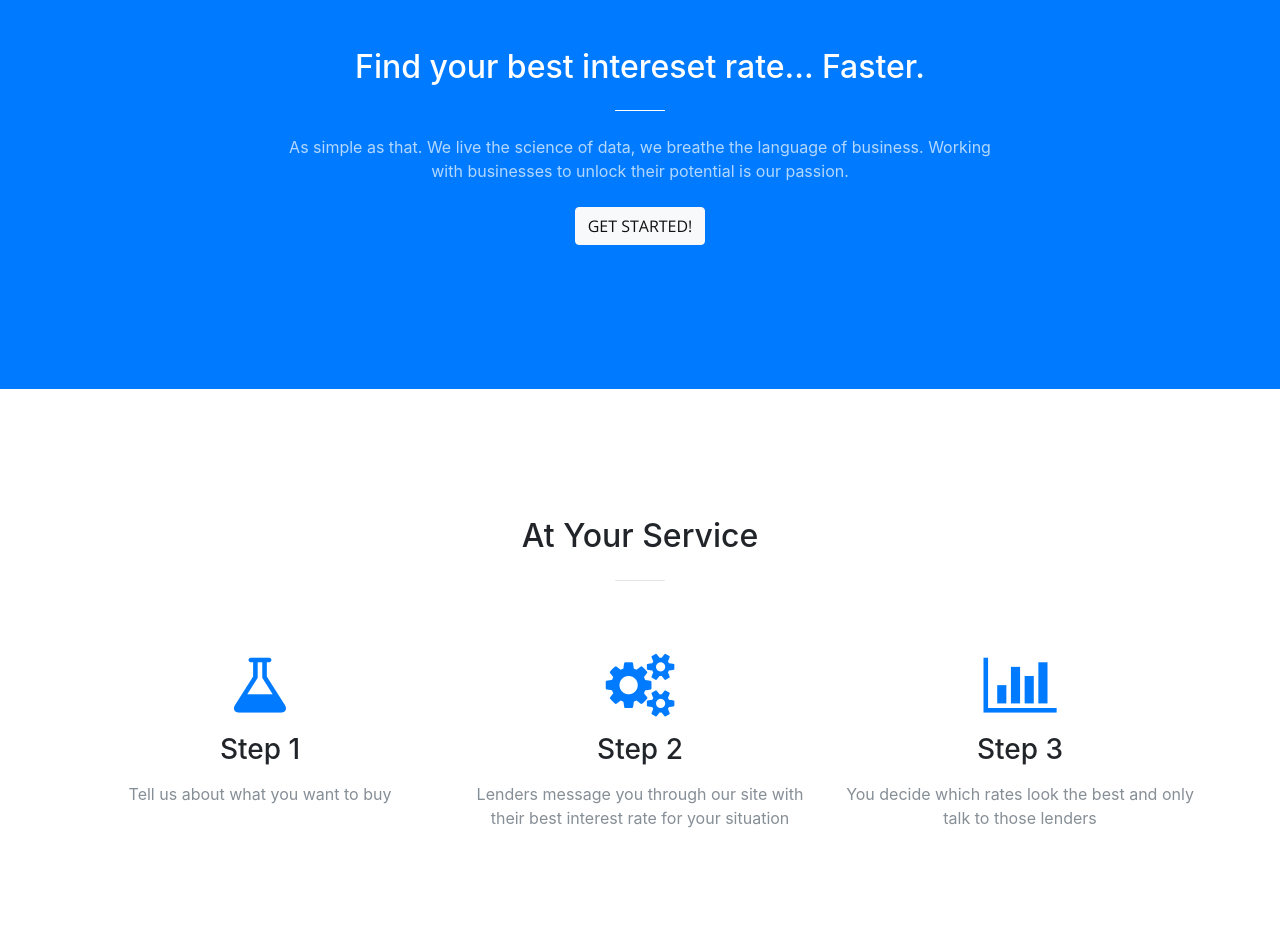
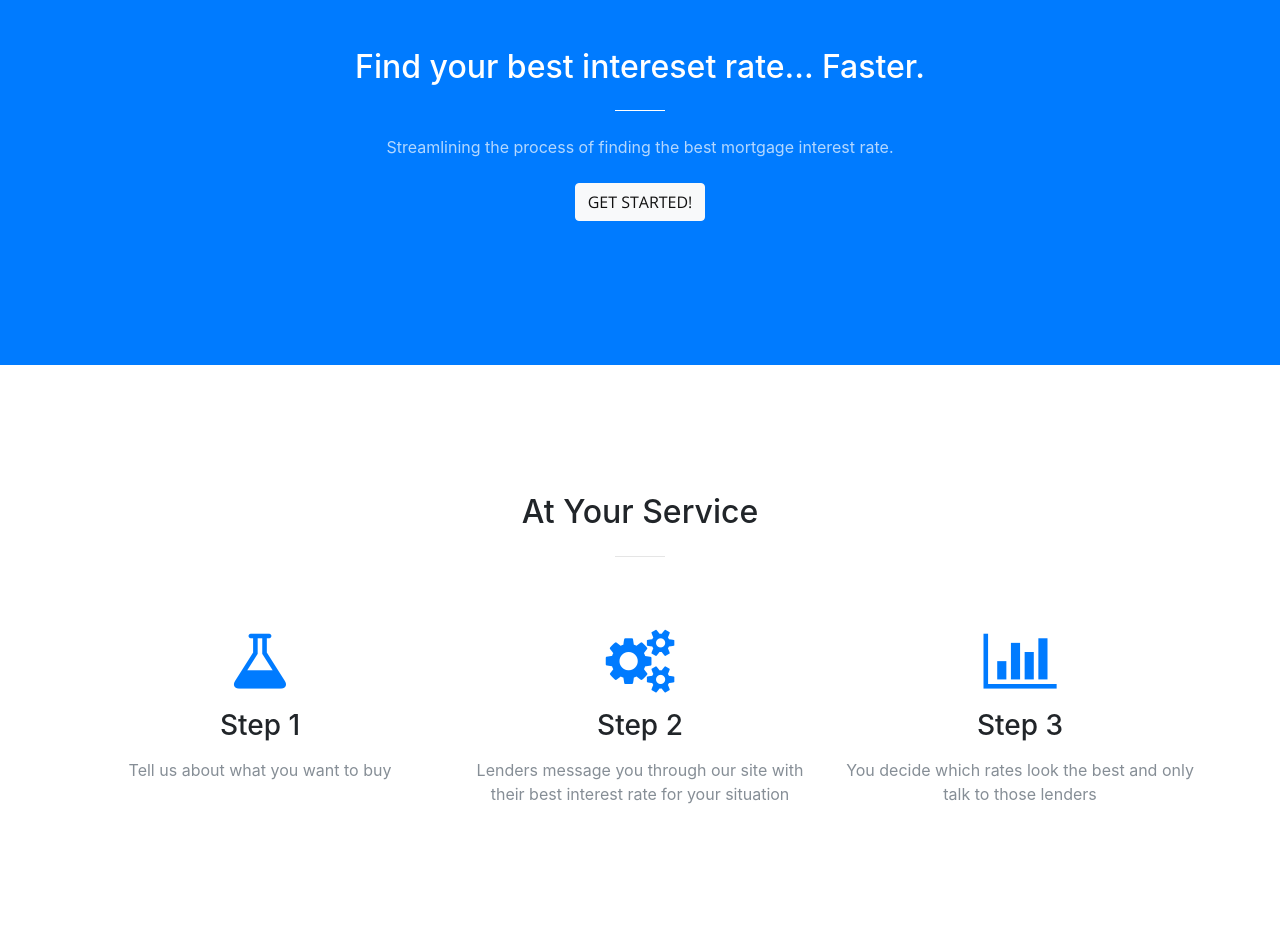
Before and after one commit to rightrate/rightrate.github.io, a website with bundled scripts: page index.html in a window 1280 px wide. Shown: the part 880-1812 px from the top of the page. Built offline with nearby package versions, Linux system fonts and the light colour scheme.

Commit message:
Update index.html

```diff
--- a/index.html
+++ b/index.html
@@ -77,7 +77,7 @@
           <div class="col-lg-8 mx-auto text-center">
             <h2 class="section-heading text-white">Find your best intereset rate... Faster.</h2>
             <hr class="light my-4">
-            <p class="text-faded mb-4">As simple as that. We live the science of data, we breathe the language of business. Working with businesses to unlock their potential is our passion.<p>
+            <p class="text-faded mb-4">Streamlining the process of finding the best mortgage interest rate.<p>
             <a class="btn btn-light btn-xl js-scroll-trigger" href="#services">Get Started!</a>
           </div>
         </div>
```
